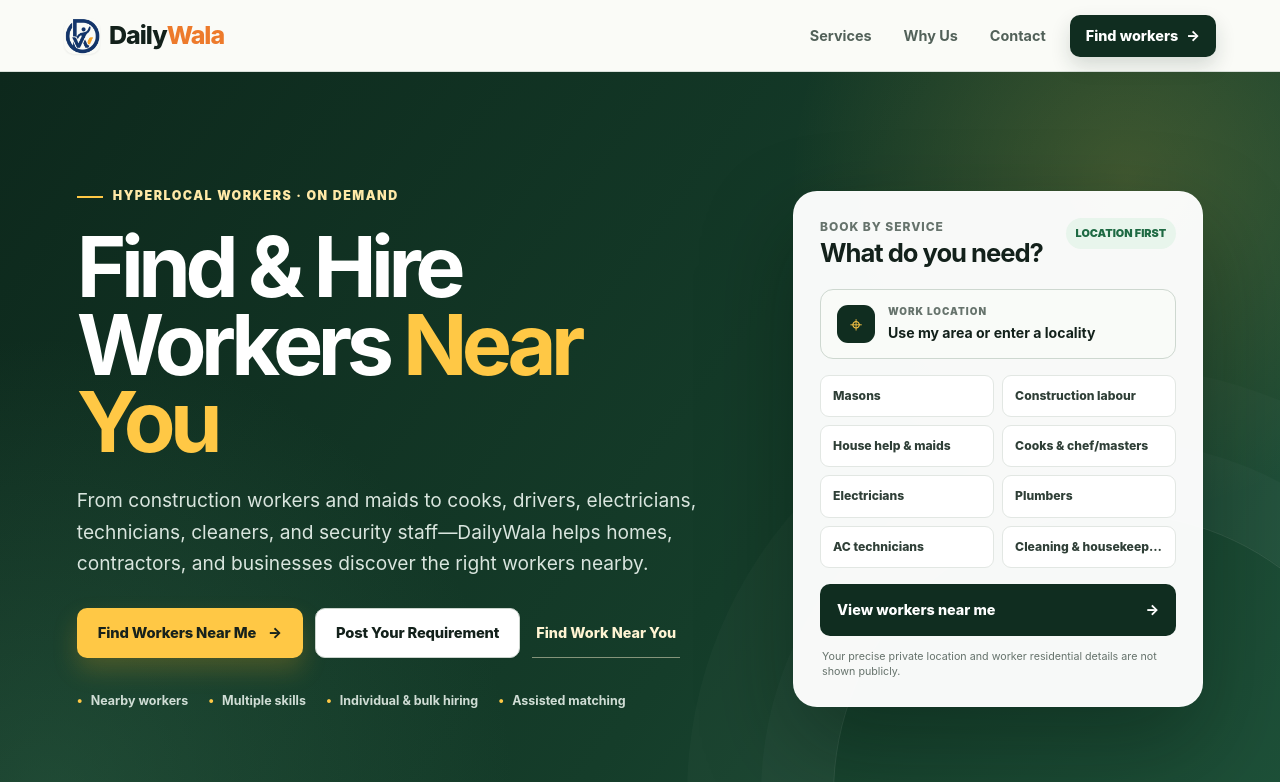
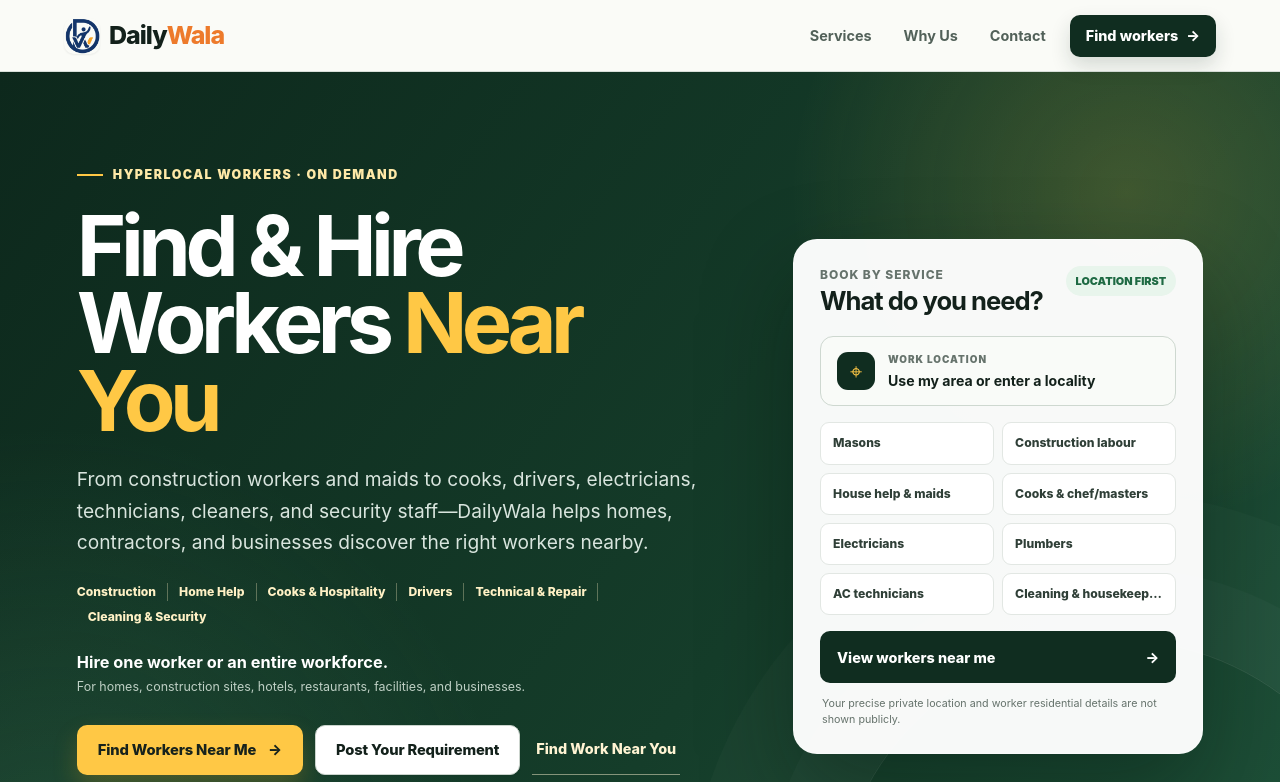
Before and after one commit to jnanamai052930/dailywala-seo-homepage, a Next.js app: page / in a window 1280 px wide. Shown: the top 782 px of the page. Built offline with nearby package versions, Linux system fonts and the light colour scheme.

Commit message:
Refine workforce positioning and SEO

```diff
--- a/app/globals.css
+++ b/app/globals.css
@@ -1439,6 +1439,34 @@ h3 {
   line-height: 1.65;
 }
 
+.hero-breadth {
+  display: flex;
+  flex-wrap: wrap;
+  gap: 7px 0;
+  margin-top: 24px;
+  color: #fff1c5;
+  font-size: 0.76rem;
+  font-weight: 850;
+}
+
+.hero-breadth a {
+  padding: 0 11px;
+  border-right: 1px solid rgba(255, 241, 197, 0.32);
+}
+
+.hero-breadth a:first-child { padding-left: 0; }
+.hero-breadth a:last-child { border-right: 0; }
+.hero-breadth a:hover { color: var(--brand-hi); }
+
+.hero-scale {
+  display: grid;
+  gap: 3px;
+  margin: 24px 0 0;
+}
+
+.hero-scale strong { color: white; font-size: 1.02rem; }
+.hero-scale span { color: #bfd0c5; font-size: 0.78rem; }
+
 .hero-proof {
   display: flex;
   flex-wrap: wrap;
@@ -1614,7 +1642,7 @@ h3 {
 .flow-heading .eyebrow { grid-column: 1 / -1; margin: 0; color: #ffe49b; }
 .flow-heading h2 { color: white; margin: 0; }
 .flow-heading > p:last-child { margin: 0; color: #bdd0c4; }
-.fulfilment-flow { display: grid; grid-template-columns: repeat(7, 1fr); gap: 1px; margin: 0; padding: 0; overflow: hidden; border: 1px solid rgba(255,255,255,.18); border-radius: 16px; list-style: none; }
+.fulfilment-flow { display: grid; grid-template-columns: repeat(5, 1fr); gap: 1px; margin: 0; padding: 0; overflow: hidden; border: 1px solid rgba(255,255,255,.18); border-radius: 16px; list-style: none; }
 .fulfilment-flow li { position: relative; min-height: 135px; padding: 19px 16px; background: rgba(255,255,255,.055); }
 .fulfilment-flow li:not(:last-child)::after { content: "→"; position: absolute; right: -8px; top: 50%; z-index: 1; color: var(--brand-hi); }
 .fulfilment-flow span,
--- a/app/layout.tsx
+++ b/app/layout.tsx
@@ -29,13 +29,13 @@ export const metadata: Metadata = {
     type: 'website',
     url: '/',
     siteName: siteConfig.name,
-    title: 'DailyWala — Hyperlocal Workers, On Demand',
+    title: 'DailyWala — Hyperlocal Workforce Marketplace',
     description: siteConfig.description,
     images: [{ url: '/og.png', width: 1200, height: 630, alt: 'DailyWala — Find and hire workers near you' }],
   },
   twitter: {
     card: 'summary_large_image',
-    title: 'DailyWala — Hyperlocal Workers, On Demand',
+    title: 'DailyWala — Hyperlocal Workforce Marketplace',
     description: siteConfig.description,
     images: ['/og.png'],
   },
--- a/app/page.tsx
+++ b/app/page.tsx
@@ -2,6 +2,15 @@ import Link from 'next/link';
 import { ContactBand, JsonLd, SiteFooter, SiteHeader } from './components';
 import { siteConfig } from './siteConfig';
 import { featuredServices, serviceGroups, serviceHref } from './services/serviceCatalog';
+
+const workforceBreadth = [
+  ['Construction', 'construction-and-skilled-trades'],
+  ['Home Help', 'household-and-care-services'],
+  ['Cooks & Hospitality', 'hospitality-and-food-workforce'],
+  ['Drivers', 'drivers-and-machine-operators'],
+  ['Technical & Repair', 'repair-and-technical-services'],
+  ['Cleaning & Security', 'facility-and-business-workforce'],
+] as const;
 
 const useCases = [
   { label: 'Home', need: 'Need a maid near me', detail: 'One-time or recurring household help' },
@@ -52,6 +61,15 @@ export default function HomePage() {
             <p className="hero-lede">
               From construction workers and maids to cooks, drivers, electricians, technicians, cleaners, and security
               staff—DailyWala helps homes, contractors, and businesses discover the right workers nearby.
+            </p>
+            <nav className="hero-breadth" aria-label="DailyWala workforce categories">
+              {workforceBreadth.map(([label, slug]) => (
+                <Link href={serviceHref(slug)} key={slug}>{label}</Link>
+              ))}
+            </nav>
+            <p className="hero-scale">
+              <strong>Hire one worker or an entire workforce.</strong>
+              <span>For homes, construction sites, hotels, restaurants, facilities, and businesses.</span>
             </p>
             <div className="hero-actions">
               <a className="primary-action" href="/open/?role=customer">Find Workers Near Me <span aria-hidden="true">→</span></a>
@@ -137,11 +155,11 @@ export default function HomePage() {
         <section className="section flow-section" aria-labelledby="flow-title">
           <div className="flow-heading">
             <p className="eyebrow">A structured fulfilment flow</p>
-            <h2 id="flow-title">From requirement to confirmed worker</h2>
-            <p>Search, compare, select, and track in one clear journey.</p>
+            <h2 id="flow-title">From work location to confirmed booking</h2>
+            <p>Find workers by the skill needed at the location where the work will happen.</p>
           </div>
           <ol className="fulfilment-flow">
-            {['Requirement', 'Work location', 'Nearby workers', 'Skill & availability', 'Selection', 'Booking', 'Confirmation'].map((step, index) => (
+            {['Work location', 'Required skill', 'Nearby workers', 'Availability', 'Selection / booking'].map((step, index) => (
               <li key={step}><span>{index + 1}</span><strong>{step}</strong></li>
             ))}
           </ol>
--- a/app/robots.ts
+++ b/app/robots.ts
@@ -8,7 +8,9 @@ export default function robots(): MetadataRoute.Robots {
     rules: {
       userAgent: '*',
       allow: '/',
+      disallow: ['/api/', '/open/'],
     },
     sitemap: `${siteConfig.domain}/sitemap.xml`,
+    host: siteConfig.domain,
   };
 }
--- a/app/services/[slug]/page.tsx
+++ b/app/services/[slug]/page.tsx
@@ -84,11 +84,6 @@ export default async function ServiceDetailPage({ params }: PageProps) {
               <strong>Private by design</strong>
               <span>Worker residential addresses, phone numbers, and precise private locations are not presented as public discovery data.</span>
             </div>
-            <div className="service-keywords" aria-label="Related search terms">
-              {page.keywords.map((keyword) => (
-                <span key={keyword}>{keyword}</span>
-              ))}
-            </div>
           </article>
 
           <aside className="service-detail-card" aria-labelledby="related-services-title">
--- a/app/services/serviceCatalog.ts
+++ b/app/services/serviceCatalog.ts
@@ -29,6 +29,7 @@ export const serviceGroups: ServiceGroup[] = [
     items: [
       skill('Masons', 'masons', 'Find nearby masons for brick laying, plastering, tile work, concrete support, and construction jobs.', ['mason near me']),
       skill('Construction labour', 'construction-labour', 'Hire nearby labour for material movement, mixing, site cleaning, demolition, and general construction support.', ['labour near me', 'daily wage workers near me']),
+      skill('Helpers', 'helpers', 'Find helpers for material movement, site cleaning, loading, unloading, and general work support.', ['helper near me', 'construction helper near me']),
       skill('Carpenters', 'carpenters', 'Find carpenters for shuttering, furniture work, doors, windows, fit-outs, and site carpentry.', ['carpenter near me']),
       skill('Painters', 'painters', 'Hire painters for interior, exterior, touch-up, polishing, and site finishing work.', ['painter near me']),
       skill('Welders & steel fixers', 'welders-and-steel-fixers', 'Find welders, fabricators, bar benders, and steel fixers for structural and repair work.', ['welder near me', 'bar bender near me']),
--- a/app/siteConfig.ts
+++ b/app/siteConfig.ts
@@ -8,7 +8,7 @@ export const siteConfig = {
   email: 'contact@dailywala.in',
   supportEmail: 'support@dailywala.in',
   description:
-    'DailyWala is a hyperlocal workforce marketplace helping homes, contractors, and businesses find nearby construction, household, hospitality, technical, facility, and support workers.',
+    'DailyWala is a hyperlocal workforce marketplace helping homes and businesses find nearby workers for individual service needs or complete workforce requirements.',
   addressLocality: 'Tirupati',
   addressCountry: 'IN',
 };
--- a/app/sitemap.ts
+++ b/app/sitemap.ts
@@ -6,11 +6,11 @@ export const dynamic = 'force-static';
 
 export default function sitemap(): MetadataRoute.Sitemap {
   const lastModified = new Date();
-  const staticPages: MetadataRoute.Sitemap = ['', '/services', '/why-us', '/contact', '/open'].map((path) => ({
+  const staticPages: MetadataRoute.Sitemap = ['/', '/services/', '/why-us/', '/contact/'].map((path) => ({
     url: `${siteConfig.domain}${path}`,
     lastModified,
-    changeFrequency: path === '' ? 'weekly' as const : 'monthly' as const,
-    priority: path === '' ? 1 : 0.8,
+    changeFrequency: path === '/' ? 'weekly' as const : 'monthly' as const,
+    priority: path === '/' ? 1 : 0.8,
   }));
   const serviceEntries = servicePages.map((page) => ({
     url: `${siteConfig.domain}${serviceHref(page.slug)}`,
--- a/next.config.mjs
+++ b/next.config.mjs
@@ -8,10 +8,15 @@ const nextConfig = {
   trailingSlash: true,
   async redirects() {
     return [
+      {
+        source: '/:path*',
+        has: [{ type: 'host', value: 'dailywala.in' }],
+        destination: 'https://www.dailywala.in/:path*',
+        permanent: true,
+      },
       { source: '/services/construction-and-site-work/', destination: '/services/construction-and-skilled-trades/', permanent: true },
       { source: '/services/repairs-and-maintenance/', destination: '/services/repair-and-technical-services/', permanent: true },
       { source: '/services/operations-and-support/', destination: '/services/facility-and-business-workforce/', permanent: true },
-      { source: '/services/helpers/', destination: '/services/construction-labour/', permanent: true },
       { source: '/services/welders/', destination: '/services/welders-and-steel-fixers/', permanent: true },
       { source: '/services/bar-benders/', destination: '/services/welders-and-steel-fixers/', permanent: true },
       { source: '/services/foremen/', destination: '/services/foremen-and-site-supervisors/', permanent: true },
```
